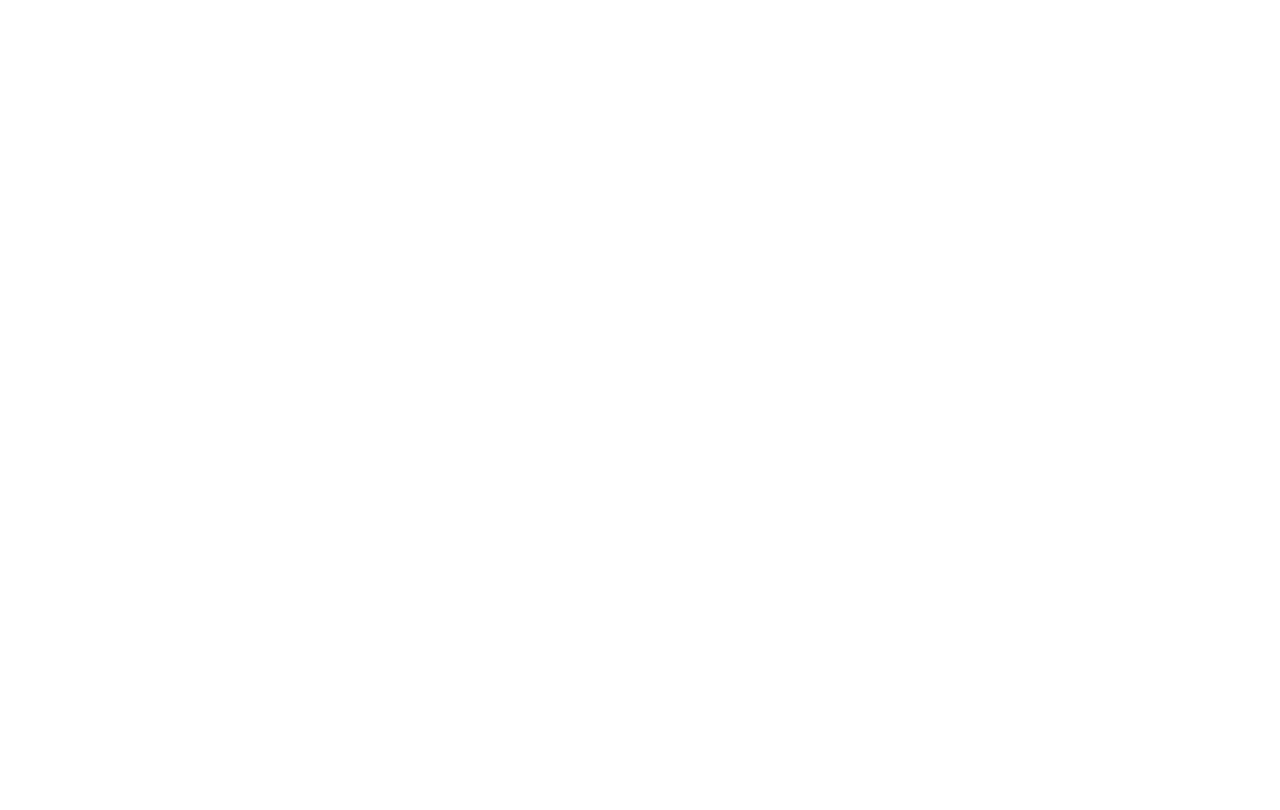
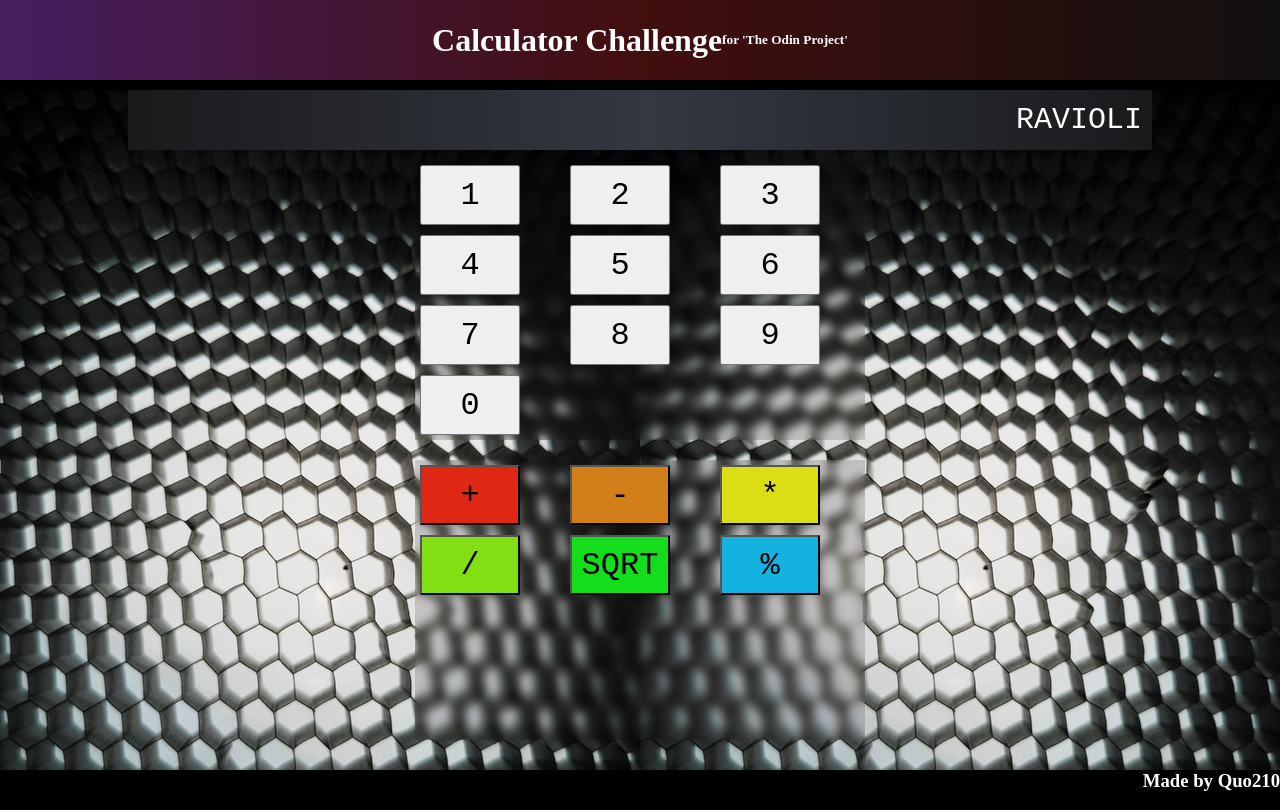
Before and after one commit to Quo210/calculator, a plain HTML site: page index.html in a window 1280 px wide. Drawn offline with Linux system fonts and the light colour scheme.

Commit message:
Created basic UI

```diff
--- a/index.html
+++ b/index.html
@@ -8,6 +8,40 @@
     <link rel="stylesheet" href="style.css">
 </head>
 <body>
+    <div id="title"><h1>Calculator Challenge</h1>
+    <h5>for 'The Odin Project'</h5></div>
+    <div id="main">
+
+        <div id="result">
+            <p id="resultNumber">RAVIOLI</p>
+        </div>
+        <div id="buttons">
+            <div id="digits" class="gridButtons">
+                <button id="one">1</button>
+                <button id="two">2</button>
+                <button id="three">3</button>
+                <button id="four">4</button>
+                <button id="five">5</button>
+                <button id="six">6</button>
+                <button id="seven">7</button>
+                <button id="eight">8</button>
+                <button id="nine">9</button>
+                <button id="zero">0</button>
+            </div>
+            <div id="symbols" class="gridButtons">
+                <button id="sum">+</button>
+                <button id="subs">-</button>
+                <button id="mult">*</button>
+                <button id="div">/</button>
+                <button id="sqrt">SQRT</button>
+                <button id="percent">%</button>
+            </div>
+        </div>
+
+    </div>
+    <div id="footer">
+        <h3>Made by Quo210</h3>
+    </div>
     <script src="scripts.js"></script>
 </body>
 </html>
--- a/scripts.js
+++ b/scripts.js
@@ -21,3 +21,46 @@ function sqrt(a) {
 function percent(target,percent) {
     return (target/100) * percent
 }
+
+function operate(numb1,numb2,operator) {
+    switch(operator) {
+        case (operator === '+'):
+            return sum(numb1,numb2)
+        break;
+        case (operator === '-'):
+            return substract(numb1,numb2)
+            break;
+        case (operator === '*'):
+            return mult(numb1,numb2);
+            break;
+        case (operator === '/'):
+            return divide(numb1,numb2);
+            break;
+        case (operator === 'sq'):
+            return sqrt(numb1);
+            break;
+        case (operator === '%'):
+            return percent(numb1, numb2)
+            break;
+        default:
+            console.log(`${operator} is unknown.`)
+            return;
+    }
+}
+
+const digitButtons = document.querySelectorAll('div#digits > button');
+const digitButtonsArray = Array.from(digitButtons);
+console.log(digitButtonsArray);
+let hue = 0;
+let saturation = 100;
+let value = 50;
+const paintDigits = () => {
+    hue = 10;
+    console.log(hue, saturation, value)
+    digitButtonsArray.forEach(element => {
+        element.style.backgroundColor = `hsl(${hue},${saturation}%,${value}%)`;
+        //console.log(`hsl(${hue},${saturation}%,${value}%)`)
+        saturation -= 25;
+        if (saturation < 35) { hue += 5; saturation = 100;}
+    })
+}
--- a/style.css
+++ b/style.css
@@ -0,0 +1,117 @@
+html {
+    scroll-behavior: smooth;
+}
+
+*   {
+    margin: 0;
+    padding: 0;
+    box-sizing: border-box;
+  }
+
+  div {
+      /* border: red solid 1px; */
+ }
+
+ body {
+     background-color: black;
+ }
+
+  div#main {
+    height: 85vh;
+    background: rgb(59,90,125);
+    background: radial-gradient(circle, rgba(59,90,125,1) 0%, rgba(39,55,72,1) 66%, rgba(18,19,19,1) 98%);
+    background-image: url(images/hexagon2.jpg);
+  }
+
+  div#title {
+      height: 10vh;
+      text-align: center;
+      display: flex;
+      align-items: center;
+      justify-content: center;
+      background: rgb(70,30,97);
+      background: linear-gradient(90deg, rgba(70,30,97,1) 0%, rgba(66,14,14,1) 50%, rgba(17,16,15,1) 100%);
+      color: white;
+      padding: 1px
+  }
+
+  div#footer {
+      height: 5vh;
+      color: white;
+      text-align: end;
+  }
+
+  div#result {
+      height: 7.5vh;
+      width: 80vw;
+      background: rgb(26,26,28);
+      background: linear-gradient(90deg, rgba(26,26,28,1) 0%, rgba(51,56,65,1) 51%, rgba(25,26,28,1) 100%);
+      margin: auto;
+      color: white;
+      display: flex;
+      justify-content: flex-end;
+      align-items: center;
+      padding: 0px 10px 0px 10px;
+      font-size: 30px;
+      font-family: monospace;
+      margin-top: 10px;
+      margin-bottom: 10px;
+  }
+
+  div#buttons {
+      margin: auto;
+      height: 70vh;
+      width: 90vw;
+      max-width: 450px;
+  }
+
+  div#digits {
+      height: 50%;
+
+  }
+
+  div#symbols {
+      height: 50%;
+      margin-top: 20px;
+  }
+
+  .gridButtons {
+    display: grid;
+    grid-template-rows: repeat(4,1fr);
+    grid-template-columns: repeat(3,1fr);
+    gap: 10px 10px;
+    padding: 5px;
+    background-color: rgba(24, 12, 12, 0.15);
+    backdrop-filter: blur(5px);;
+  }
+
+  div#digits > button, div#symbols > button {
+      max-width: 100px;
+      min-width: 50px;
+      font-family: monospace;
+      font-size: 32px;
+  }
+
+  button#sum {
+    background-color: rgb(222, 40, 20);
+  }
+
+  button#subs {
+      background-color: rgb(211, 127, 25);
+  }
+
+  button#mult {
+      background-color: rgb(219, 222, 20);
+  }
+
+  button#div {
+    background-color: rgb(131, 222, 20);
+  }
+
+  button#sqrt {
+    background-color: rgb(20, 222, 27);
+  }
+
+  button#percent {
+    background-color: rgb(20, 178, 222);
+  }
```
Also changed, not shown: images/hexagon.jpg (added), images/hexagon2.jpg (added).
